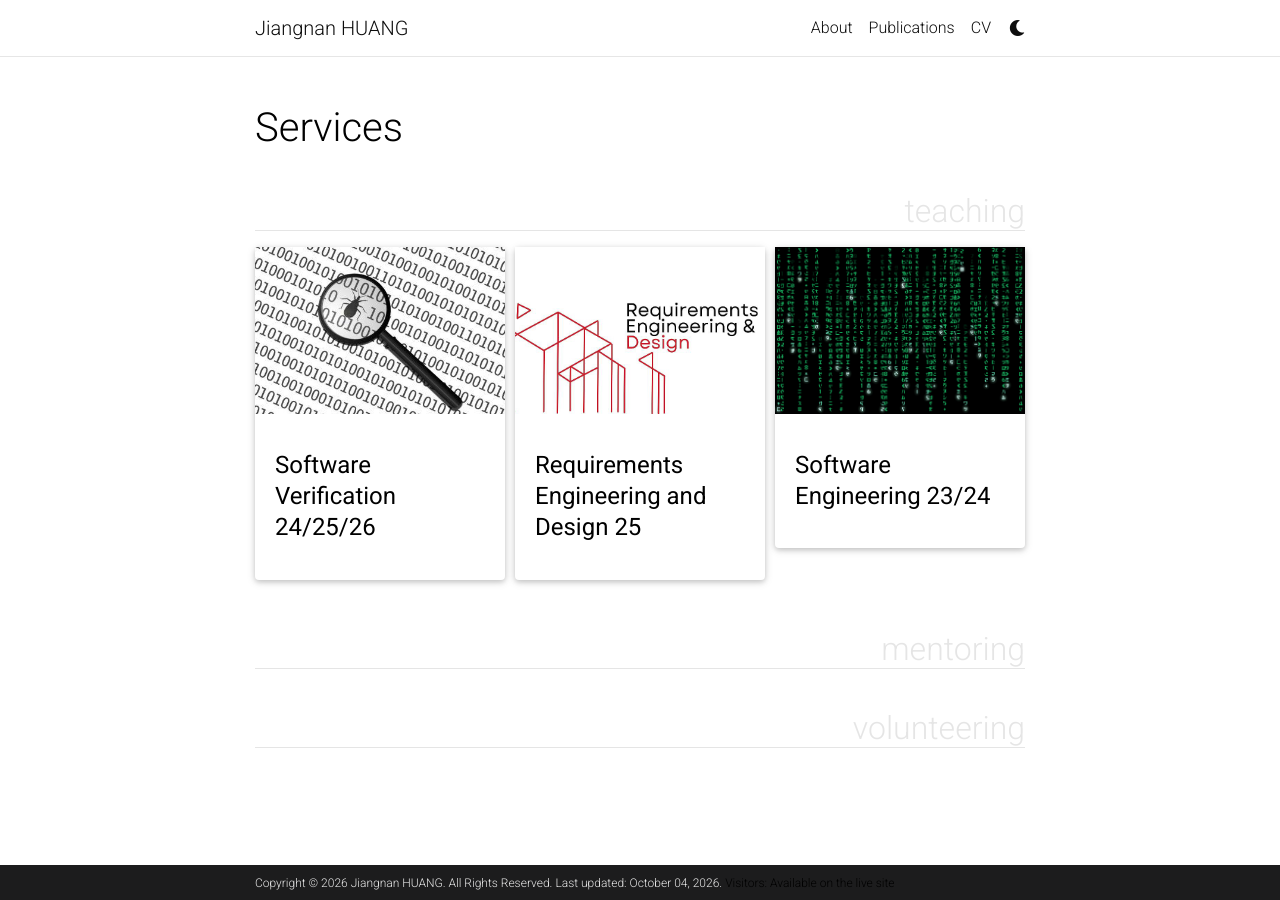
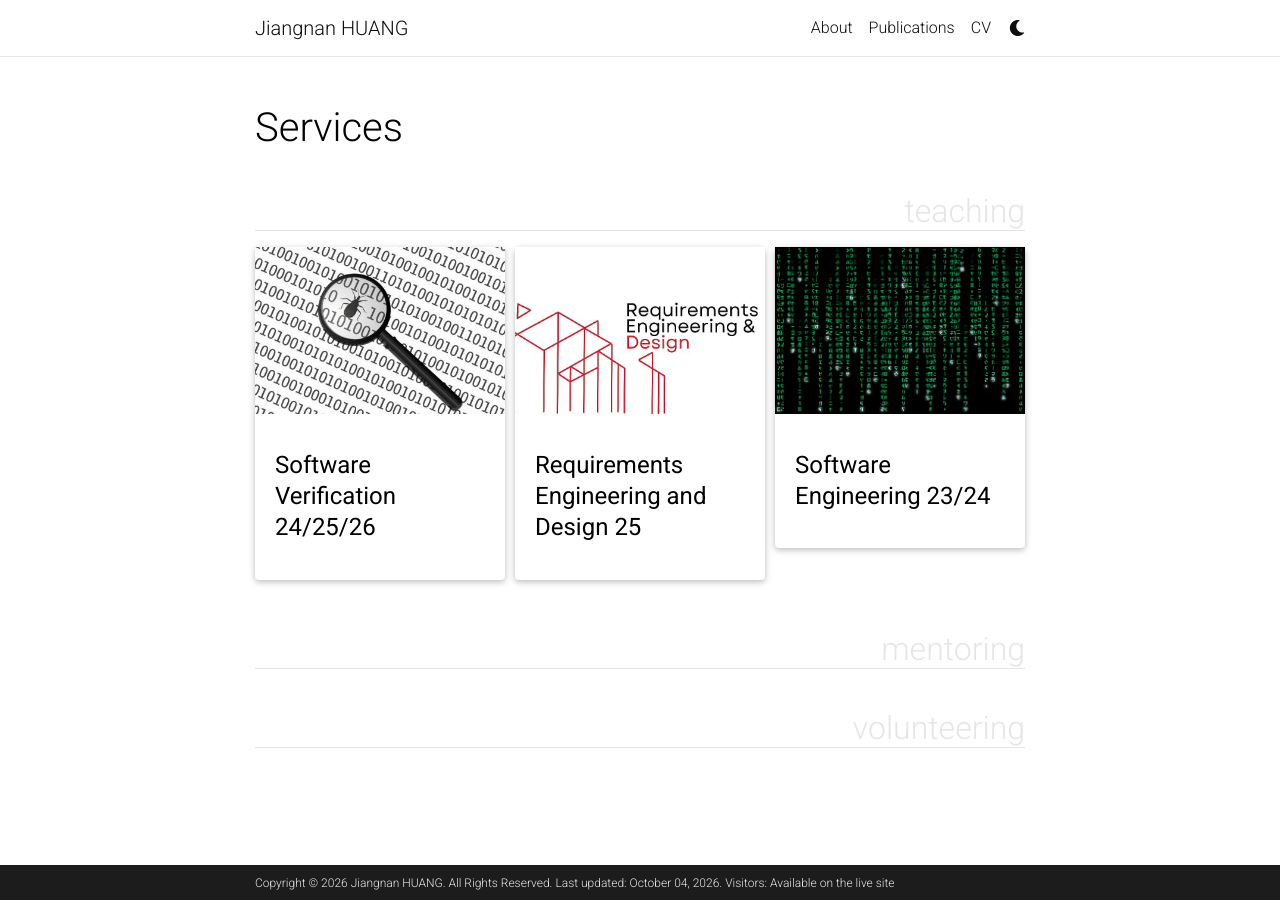
Before and after one commit to jiangnanpro/jiangnanpro.github.io, a Jekyll site: the page built from _pages/services.md, in a window 1280 px wide. Built offline with Jekyll 4.4.1, drawn with Linux system fonts in a browser that asks for light colours; comment, search, counter and statistics services are not loaded; a style sheet for code colours, icons or effects is not loaded.

Commit message:
fix visitor counter color

```diff
--- a/_sass/_base.scss
+++ b/_sass/_base.scss
@@ -275,6 +275,9 @@ footer.fixed-bottom {
     color: var(--global-footer-text-color);
     padding-top: 9px;
     padding-bottom: 8px;
+    span {
+      color: inherit;
+    }
   }
   a {
     color: var(--global-footer-link-color);
```
